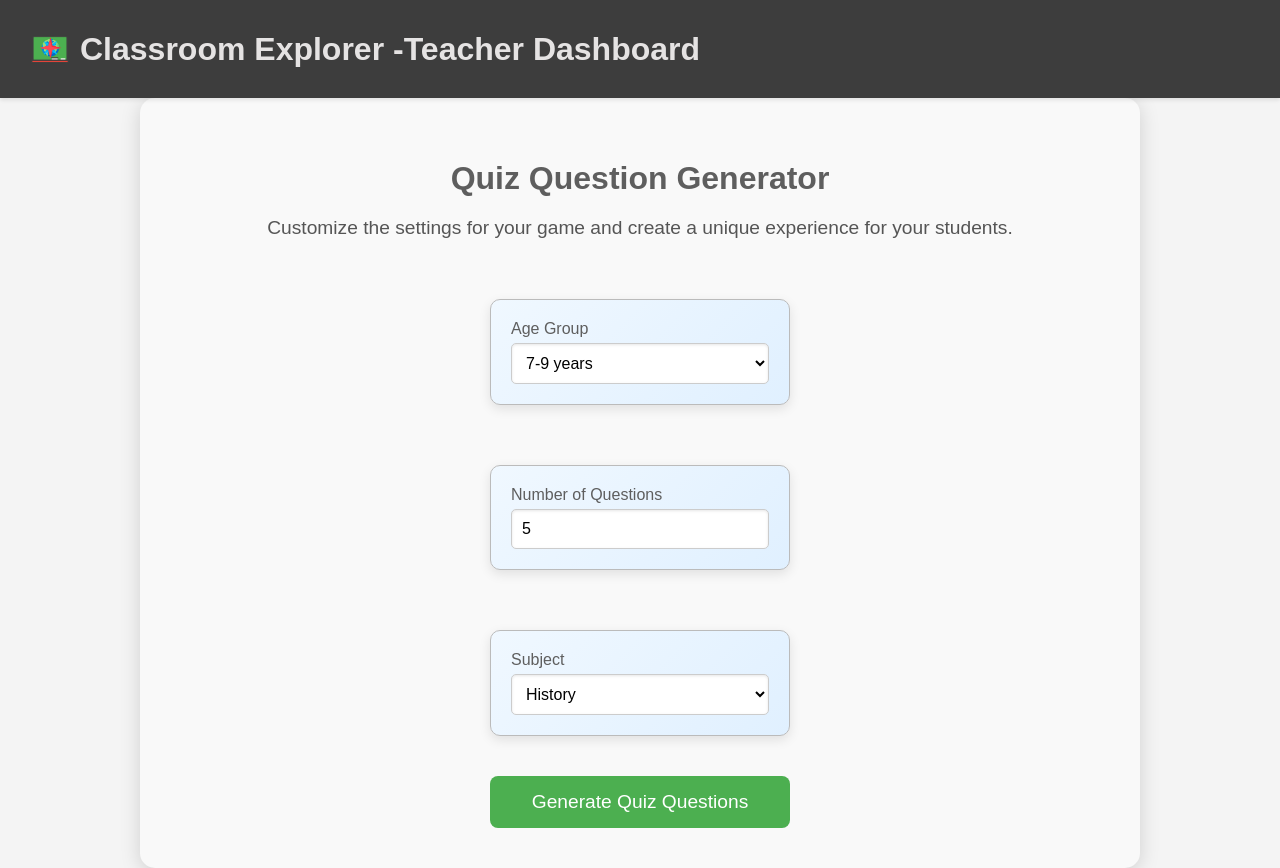
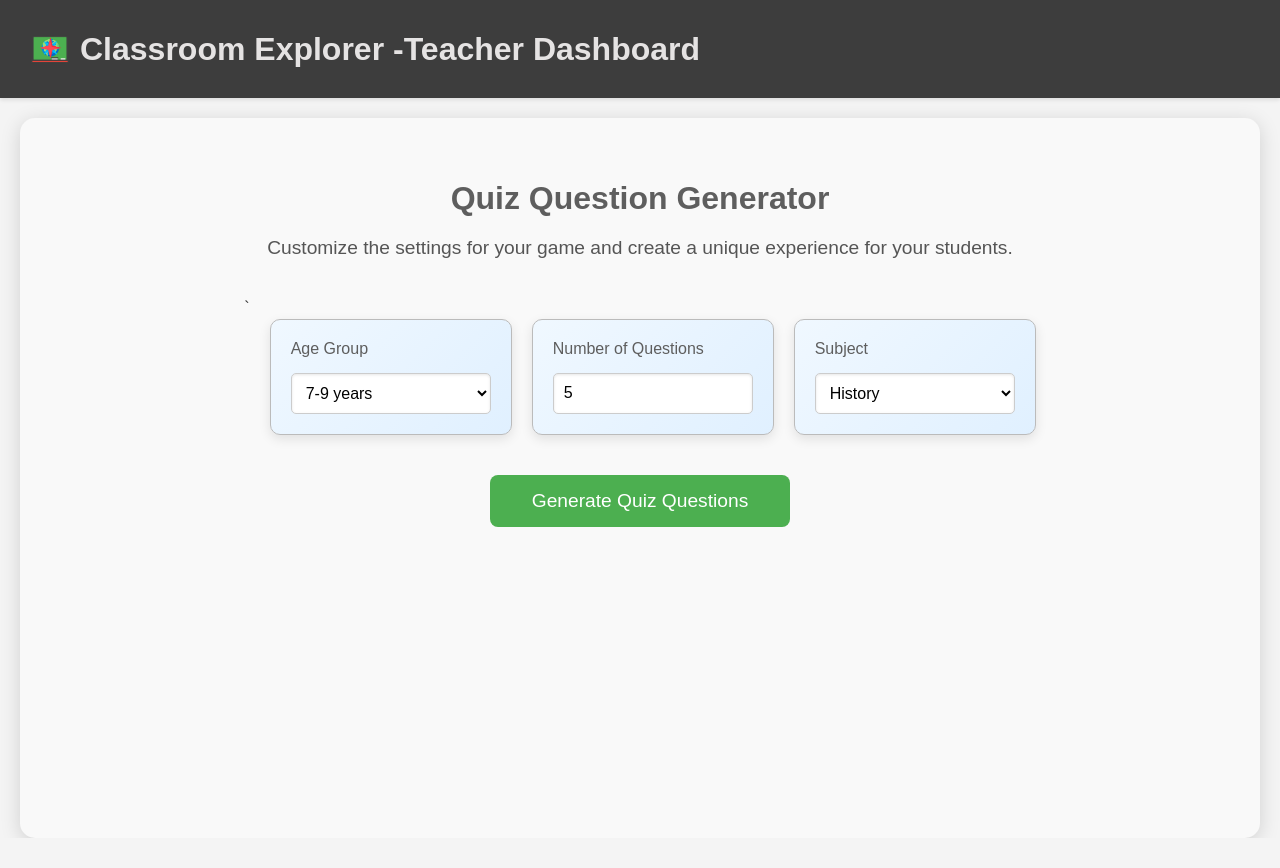
Before and after one commit to jackmok33/teacher-ui, a React (Vite) app: page /generate-questions in a window 1280 px wide. After the commit the page ends 838 px from the top, so only its background shows below. Built offline with nearby package versions, Linux system fonts and the light colour scheme.

Commit message:
better quiz setting frontend

```diff
--- a/src/pages/GenerateQuestionPage.jsx
+++ b/src/pages/GenerateQuestionPage.jsx
@@ -105,7 +105,8 @@ function GenerateQuestionPage() {
 
             <form onSubmit={handleGenerate} className="settings-form">
                 {/* Age Group Selection */}
-                <div className="setting-item">
+                <div className="settings-items">
+                    `<div className="setting-item">
                         <label htmlFor="age">Age Group</label>
                         <select
                             id="age"
@@ -151,6 +152,7 @@ function GenerateQuestionPage() {
                             <option value="Economics">Economics</option>
                         </select>
                     </div>
+                </div>
 
                 {/* Generate Button */}
                 <button type="submit" className="apply-button">
--- a/src/styles/GenerateQuestionPage.css
+++ b/src/styles/GenerateQuestionPage.css
@@ -1,10 +1,14 @@
 /* Container for the game settings page */
 .game-settings-page {
-    max-width: 1000px; /* Maximum width of the page container */
-    margin: 0 auto; /* Center the page horizontally */
+    max-width: 100%; /* Maximum width of the page container */
+    margin: 20px auto; /* Center the page horizontally */
+    margin-left: 20px;
+    margin-right:20px;
+    padding-bottom: 40px;
     padding: 40px; /* Add padding around the content */
     background-color: #f9f9f9; /* Light gray background */
     border-radius: 15px; /* Rounded corners */
+    height: 90%;
     box-shadow: 0 4px 20px rgba(0, 0, 0, 0.15); /* Subtle shadow for a lifted effect */
 }
 
@@ -26,23 +30,55 @@ p {
 
 /* Form container styles */
 .settings-form {
-    display: flex; /* Flexbox layout for vertical alignment */
-    flex-direction: column; /* Vertical alignment */
-    gap: 20px; /* Spacing between items */
-    max-width: 400px; /* Limit the maximum width */
-    margin: 0 auto; /* Center the form horizontally */
+    display: flex;
+    flex-direction: row; /* Stack the row and the button vertically */
+    gap: 20px;
+    max-width: 100%;
+    margin: 0 auto;
+}
+
+.settings-items {
+    display: flex;
+    flex-direction: row; /* Three items in a row */
+    gap: 20px;
+    width: 100%;
+    justify-content: center;
 }
 
 
 /* Individual setting item styles */
+/* Existing rules for .setting-item remain unchanged */
 .setting-item {
-    background: linear-gradient(135deg, #f0f8ff, #e0f0ff); /* subtle gradient background */
+    background: linear-gradient(135deg, #f0f8ff, #e0f0ff);
     border: 1px solid #bbb;
-    border-radius: 10px; /* increased rounded corners */
+    border-radius: 10px;
     padding: 20px;
     margin-bottom: 20px;
+    width: 100%;
+    flex: 1;
+    max-width: 600px;
     box-shadow: 0 4px 12px rgba(0, 0, 0, 0.1);
     transition: transform 0.3s ease, box-shadow 0.3s ease;
+    display: flex;
+    flex-wrap: wrap;
+    gap: 10px;
+}
+
+/* Force the label and the dropdown/input to share the same row */
+.setting-item label {
+    display: inline-block;       /* Inline so it doesn't force a new line */
+    margin: 0;                   /* Remove bottom margin */
+    margin-right: 10px;          /* Space between label and control */
+    vertical-align: middle;
+}
+
+.setting-item .setting-dropdown,
+.setting-item .setting-input {
+    /* Override the full width so they can sit inline with the label */
+    width: auto;
+    flex: 1;                     /* Allow it to take available space */
+    min-width: 200px;            /* Adjust as needed */
+    vertical-align: middle;
 }
 
 .setting-item:hover {
```
Lines whose indentation alone changed are shown as unchanged.
